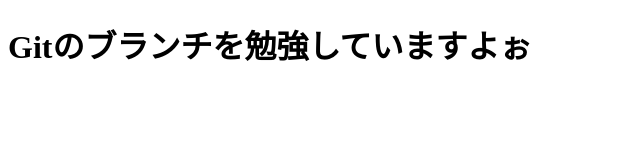
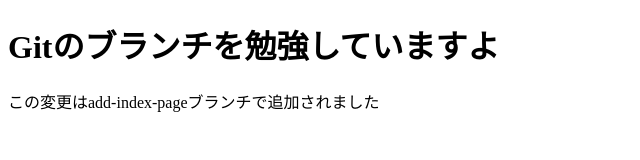
Before and after one commit to kazodxfarmrobots/git-study, a plain HTML site: page index.html in a window 1280 px wide. Shown: the whole page, without its empty margins (0-640 px from the left). Drawn offline with Linux system fonts and the light colour scheme.

Commit message:
段落追加

```diff
--- a/index.html
+++ b/index.html
@@ -6,6 +6,7 @@
   <title>Gitの勉強</title>
 </head>
 <body>
-  <h1>Gitのブランチを勉強していますよぉ</h1>
+  <h1>Gitのブランチを勉強していますよ</h1>
+  <p>この変更はadd-index-pageブランチで追加されました</p>
 </body>
 </html>
```
